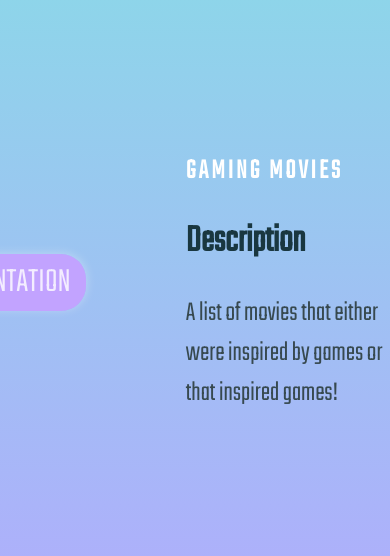
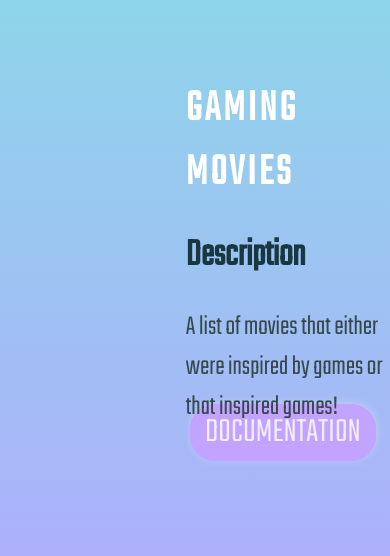
Before and after one commit to huebye/GamingMovies, a website: page index.html in a window 390 px wide. Shown: the part 140-696 px from the top of the page. Drawn offline with Linux system fonts and the light colour scheme.

Commit message:
adjusted @media

```diff
--- a/public/css/styles.css
+++ b/public/css/styles.css
@@ -15,18 +15,21 @@ body {
 main {
   display: flex;
   min-height: 100vh;
+  height: auto;
   background: linear-gradient(0deg, rgba(181,167,255,1) 0%, rgba(98,212,222,0.7693452380952381) 100%);
   align-items: center;
   justify-content: center;
 }
 
-h1 {
+.header > h1 {
   text-align: center;
   font-size: 45px;
   font-weight: 900;
   letter-spacing: 3px;
   color: white;
 }
+
+
 
 h2 {
   font-size: 39px;
@@ -48,9 +51,15 @@ p {
 
 .content_index {
   display: block;
+  position: relative;
+  bottom: 30px;
 }
 
 .content_index > h1 {
+  font-size: 45px;
+  font-weight: 900;
+  letter-spacing: 3px;
+  color: white;
   text-align: left;
 }
 
@@ -66,6 +75,7 @@ a {
   border: none;
   position: relative;
   right: 100px;
+  bottom: 30px;
   text-align: center;
   width: 100px;
   box-shadow: 1px -1px 10px rgba(255, 255, 255, 0.3);
@@ -89,6 +99,8 @@ a:hover {
   width: 70%;
   border-radius: 6px;
   box-shadow: 2px 1px 20px rgba(255, 255, 255, 0.3);
+  margin-bottom: 50px;
+  margin-top: 40px;
 }
 
 
@@ -137,15 +149,22 @@ td > span {
   color: #C2A3FF;
 }
 
-@media only screen and (max-width: 800px) {
+@media only screen and (max-width: 870px) {
   thead {
     font-size: 26px;
   }
   tbody > tr{
     font-size: 18px;
   }
-  h1 {
+  .header > h1 {
     font-size: 36px;
+  }
+  .header {
+    width: 50%;
+  }
+  a {
+    left: 190px;
+    top: 150px;
   }
 }
 @media only screen and (max-width: 600px) {
@@ -155,7 +174,10 @@ td > span {
   tbody > tr {
     font-size: 14px;
   }
-  h1 {
-    font-size: 28px;
+  .header > h1 {
+    font-size: 24px;
+  }
+  .header {
+    width: 55%;
   }
 }
```
Also changed, not shown: public/documentation.html (+0 -2 lines).
